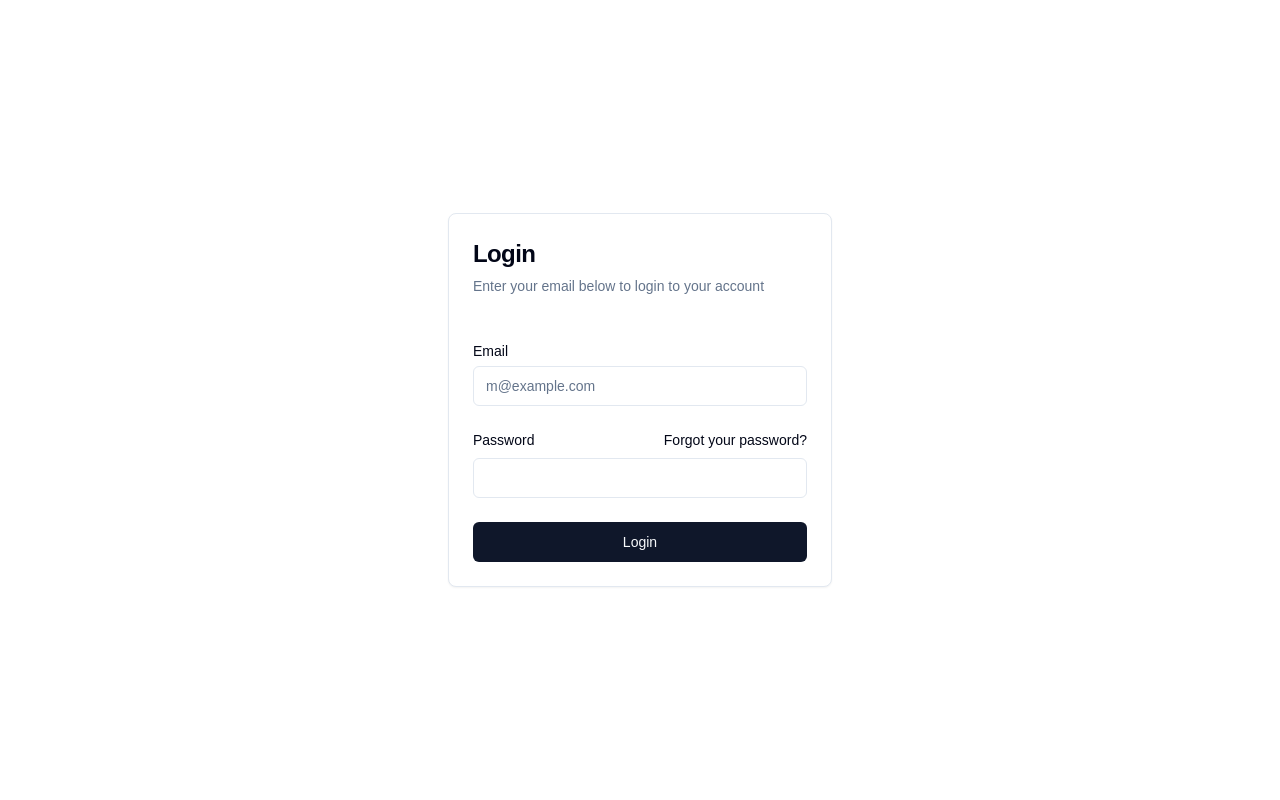
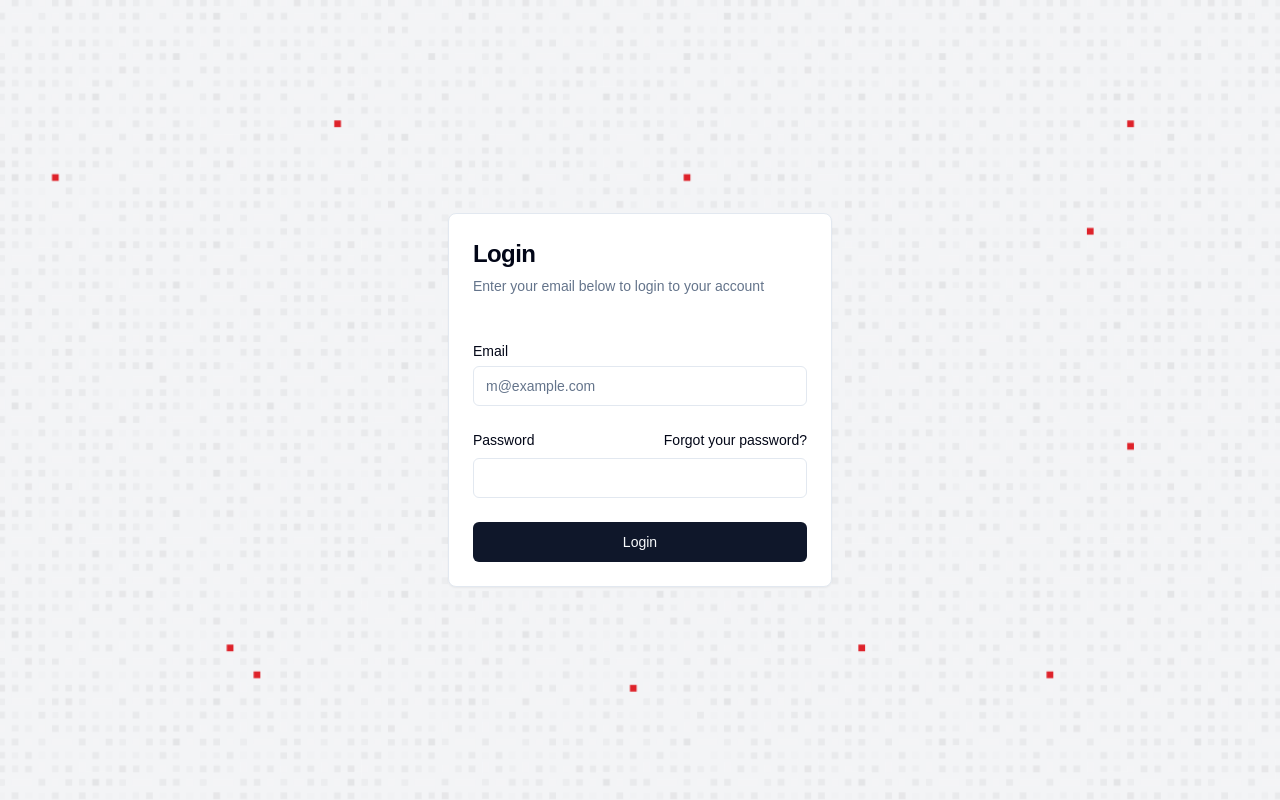
Before and after one commit to HF-SDE/Project-Z.E.R.O, a Next.js app in the folder frontend/: page / in a window 1280 px wide. Built offline with nearby package versions, Linux system fonts and the light colour scheme.

Commit message:
✨ feat(page): Update background styles for improved visual appearance

```diff
--- a/frontend/src/app/page.tsx
+++ b/frontend/src/app/page.tsx
@@ -2,7 +2,7 @@ import { LoginForm } from "@components/login-form";
 
 export default function Home() {
   return (
-    <main className="flex min-h-svh w-full items-center justify-center p-6 md:p-10">
+    <main className="flex min-h-svh w-full items-center justify-center p-6 bg-[#F4f4f6] bg-cover bg-fixed bg-light-login dark:bg-dark-login dark:bg-[#0c0b09] md:p-10">
       <section className="w-full max-w-sm">
         <LoginForm />
       </section>
```
